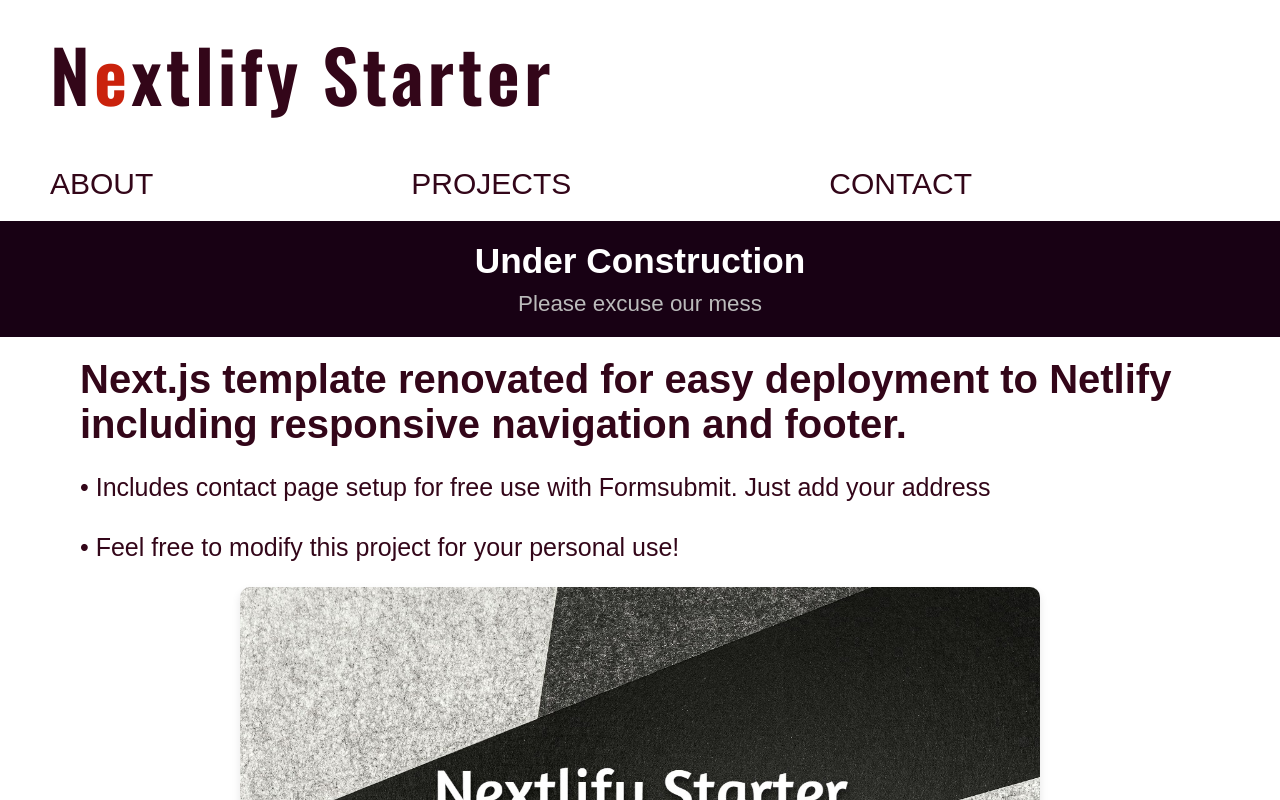
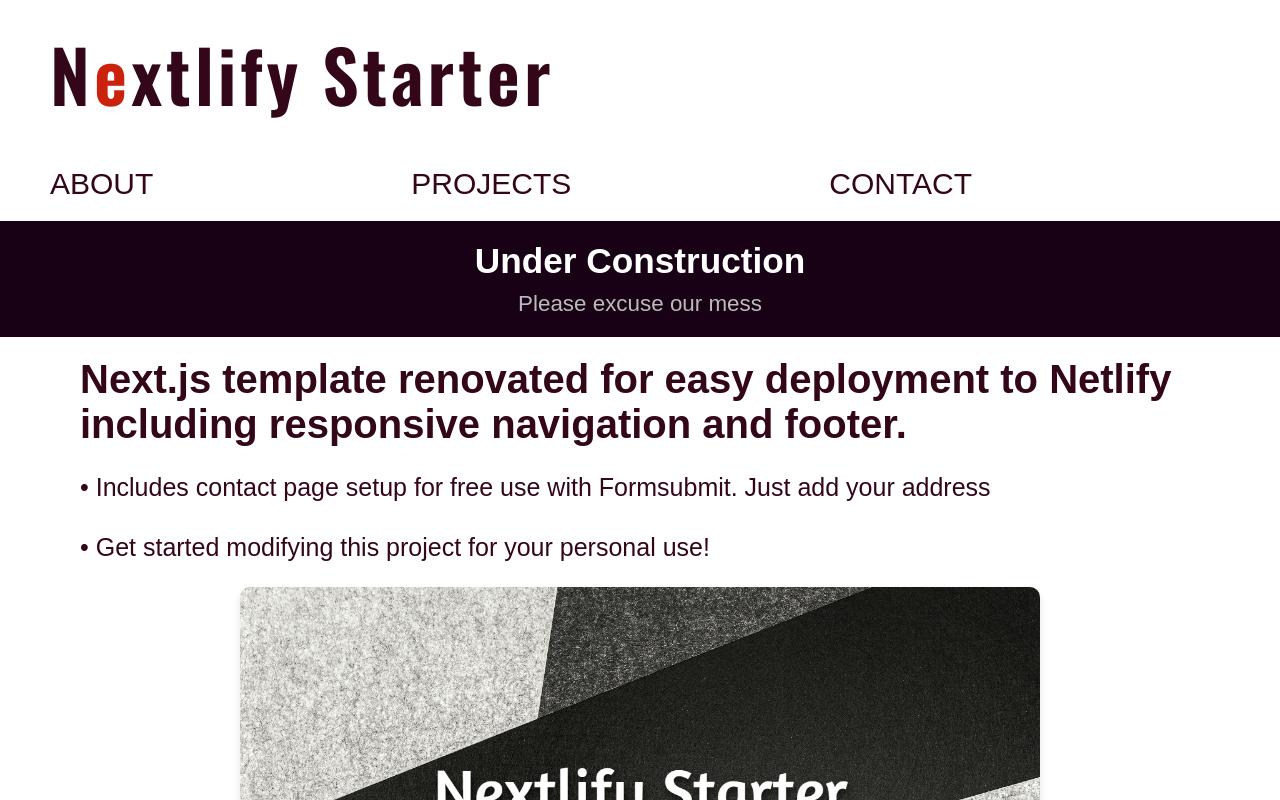
Before and after one commit to Jwilliams137/Next_Netlify_Template, a Next.js app: page / in a window 1280 px wide. Shown: the top 800 px of the page. Built offline with nearby package versions, Linux system fonts and the light colour scheme.

Commit message:
formsubmit

```diff
--- a/src/app/contact/page.js
+++ b/src/app/contact/page.js
@@ -4,7 +4,7 @@ import styles from './page.module.css'
 function page() {
   return (
     <div className={styles.container}>
-      <form action="https://formsubmit.co/jwilliams137.036@gmail.com" method="POST" className={styles.form}>
+      <form action="https://formsubmit.co/YOUR_EMAIL" method="POST" className={styles.form}>
         <input
           type="text"
           name="name"
@@ -25,7 +25,7 @@ function page() {
           required
           className={styles.textarea}
         ></textarea>
-        <input type="hidden" name="_next" value="https://atkinson-art.netlify.app/thank-you" className={styles.hidden} />
+        <input type="hidden" name="_next" value="https://nextlify-starter.netlify.app/thank-you" className={styles.hidden} />
         <input type="hidden" name="_subject" value="New message from your website visitor" className={styles.hidden} />
         <input type="hidden" name="_honey" className={styles.hidden} />
         <button type="submit" className={styles.button}>Send Message</button>
--- a/src/app/page.tsx
+++ b/src/app/page.tsx
@@ -6,7 +6,7 @@ export default function Home() {
     <div className={styles.container}>
       <h2 className={styles.intro}>Next.js template renovated for easy deployment to Netlify including responsive navigation and footer.</h2>
       <p className={styles.instructions}>&#8226; Includes contact page setup for free use with Formsubmit. Just add your address</p>
-      <p className={styles.instructions}>&#8226; Feel free to modify this project for your personal use!</p>
+      <p className={styles.instructions}>&#8226; Get started modifying this project for your personal use!</p>
       <div className={styles.imageWrapper}>
         <Image
           src="/NextlifySharing.jpg"
```
